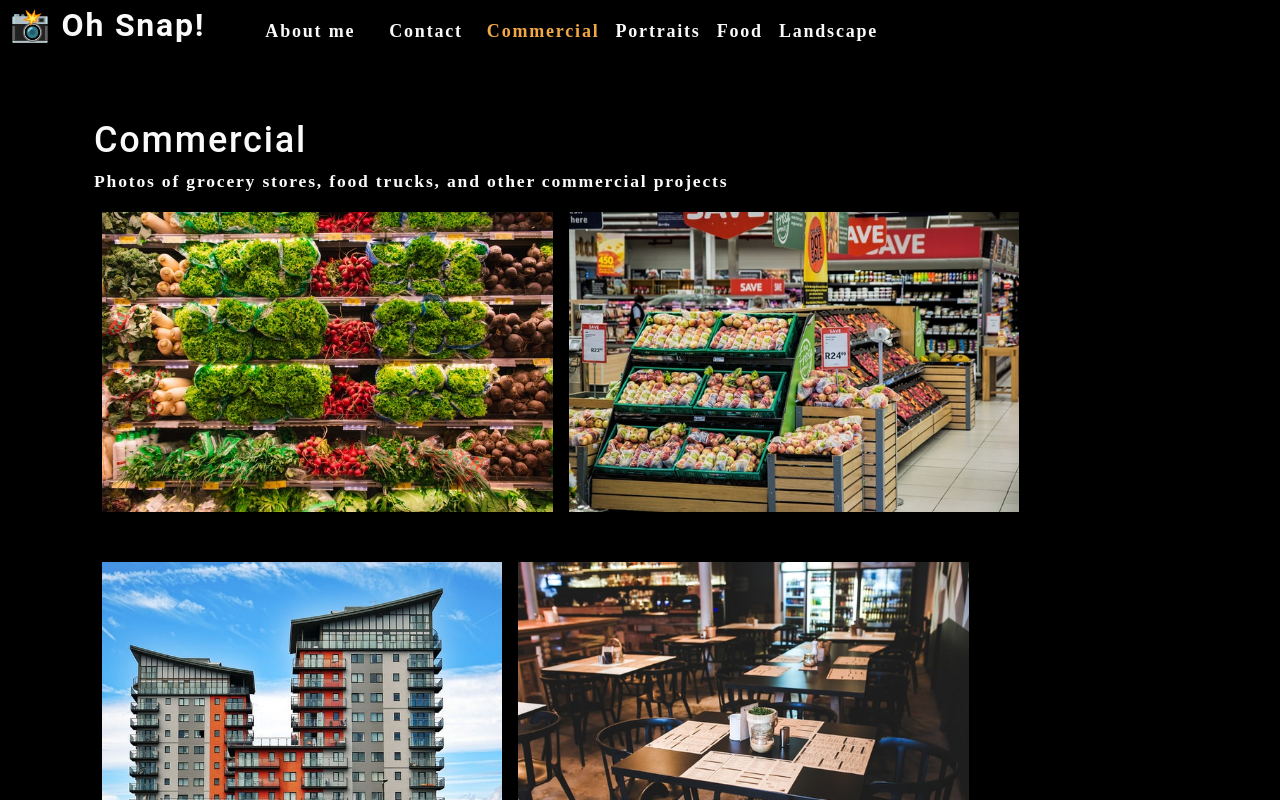
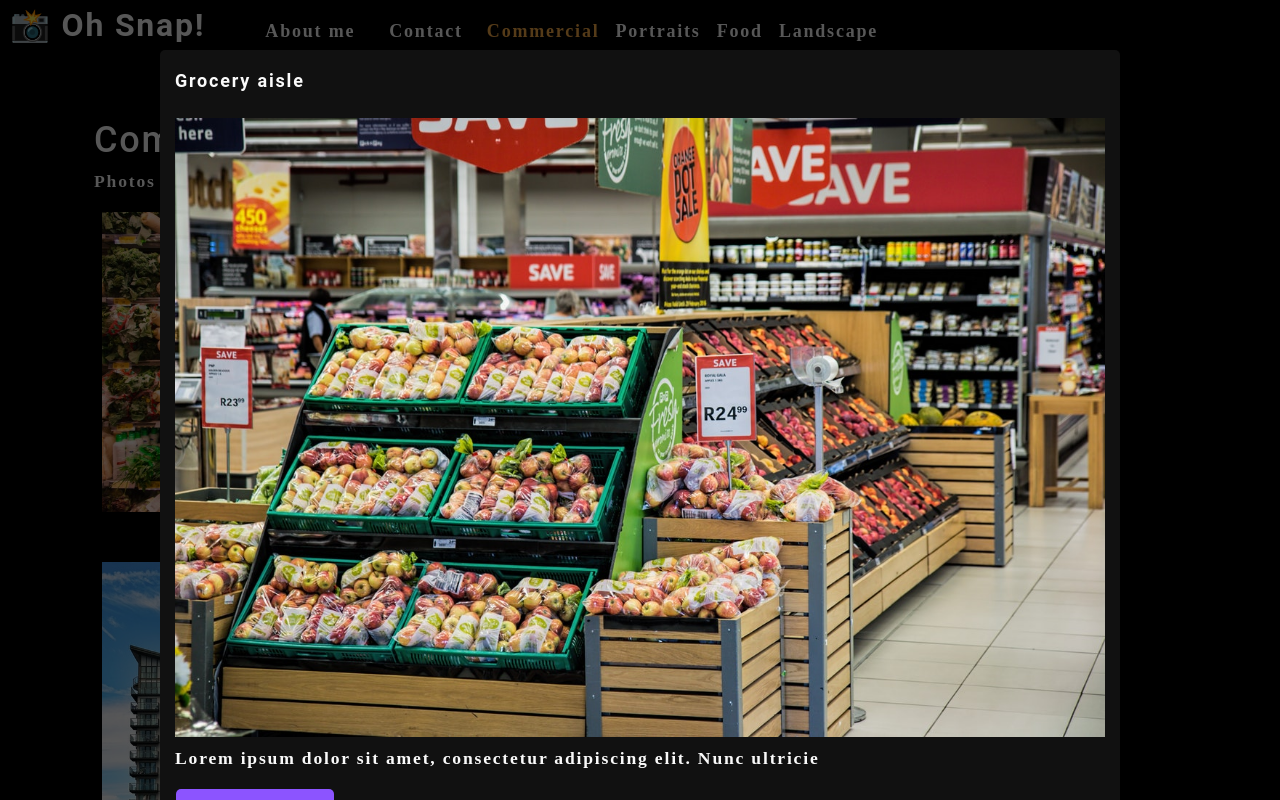
Before and after one commit to freezenleo/photo-port, a React (Create React App) app: page / in a window 1280 px wide. Both pictures are taken after a click on the picture 327 px from the left and 361 px from the top of the page. Shown: the top 800 px of the page. Built offline with nearby package versions, Linux system fonts and the light colour scheme.

Commit message:
toggle modal

```diff
--- /dev/null
+++ b/src/components/Modal/index.js
@@ -0,0 +1,23 @@
+import React from 'react';
+
+function Modal({ currentPhoto }) {
+    const { name, category, description, index } = currentPhoto;
+
+    return (
+        <div className="modalBackdrop">
+            <div className="modalContainer">
+                <h3 className="modalTitle">{name}</h3>
+                <img src={require(`../../assets/large/${category}/${index}.jpg`).default}
+                    alt="current category" />
+                <p>
+                    {description}
+                </p>
+                <button type="button">
+                    Close this modal
+                </button>
+            </div>
+        </div>
+    );
+}
+
+export default Modal;
--- a/src/components/PhotoList/index.js
+++ b/src/components/PhotoList/index.js
@@ -1,5 +1,5 @@
 import React, { useState } from 'react';
-// import Modal from '../Modal';
+import Modal from '../Modal';
 
 function PhotoList({ category }) {
     const [photos] = useState([
@@ -102,8 +102,23 @@
 
     const currentPhotos = photos.filter((photo) => photo.category === category);
     console.log('current', category);
+
+    //set state for current photo for modal
+    const [currentPhoto, setCurrentPhoto] = useState();
+
+    //set state for modal open or close
+    const [isModalOpen, setIsModalOpen] = useState(false);
+
+    const toggleModal = (image, i) => {
+        //current photo
+        setCurrentPhoto({ ...image, index: 1 });
+        setIsModalOpen(true);
+    }
+
     return (
         <div>
+            {isModalOpen && <Modal currentPhoto={currentPhoto} />}
+
             {/* <img
                 src={photo}
                 alt="Commercial Example"
@@ -114,6 +129,7 @@
                         src={require(`../../assets/small/${category}/${i}.jpg`).default}
                         alt={image.name}
                         className="img-thumbnail mx-1"
+                        onClick={() => toggleModal(image, i)}
                         key={image.name}
                     />
                 ))}
```
